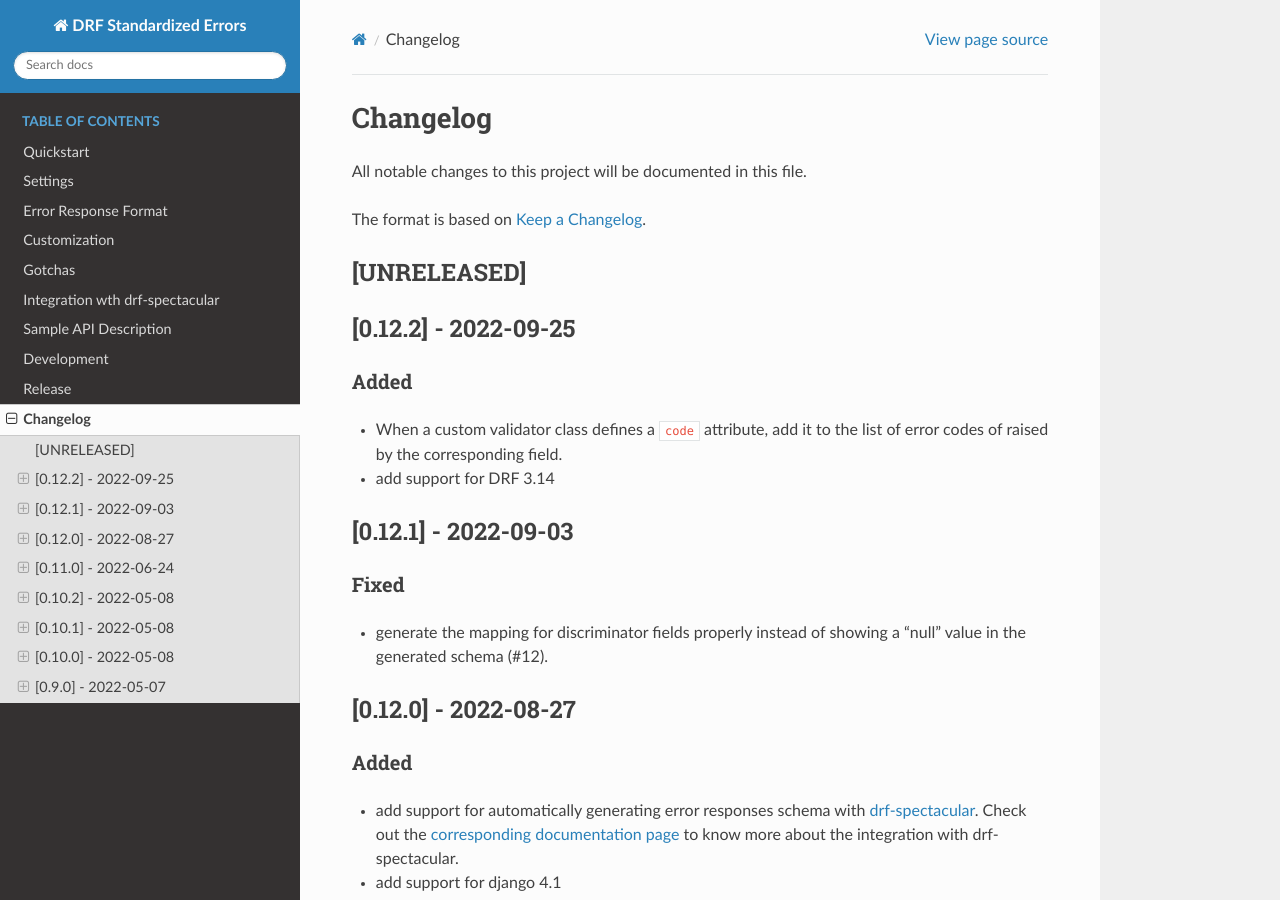
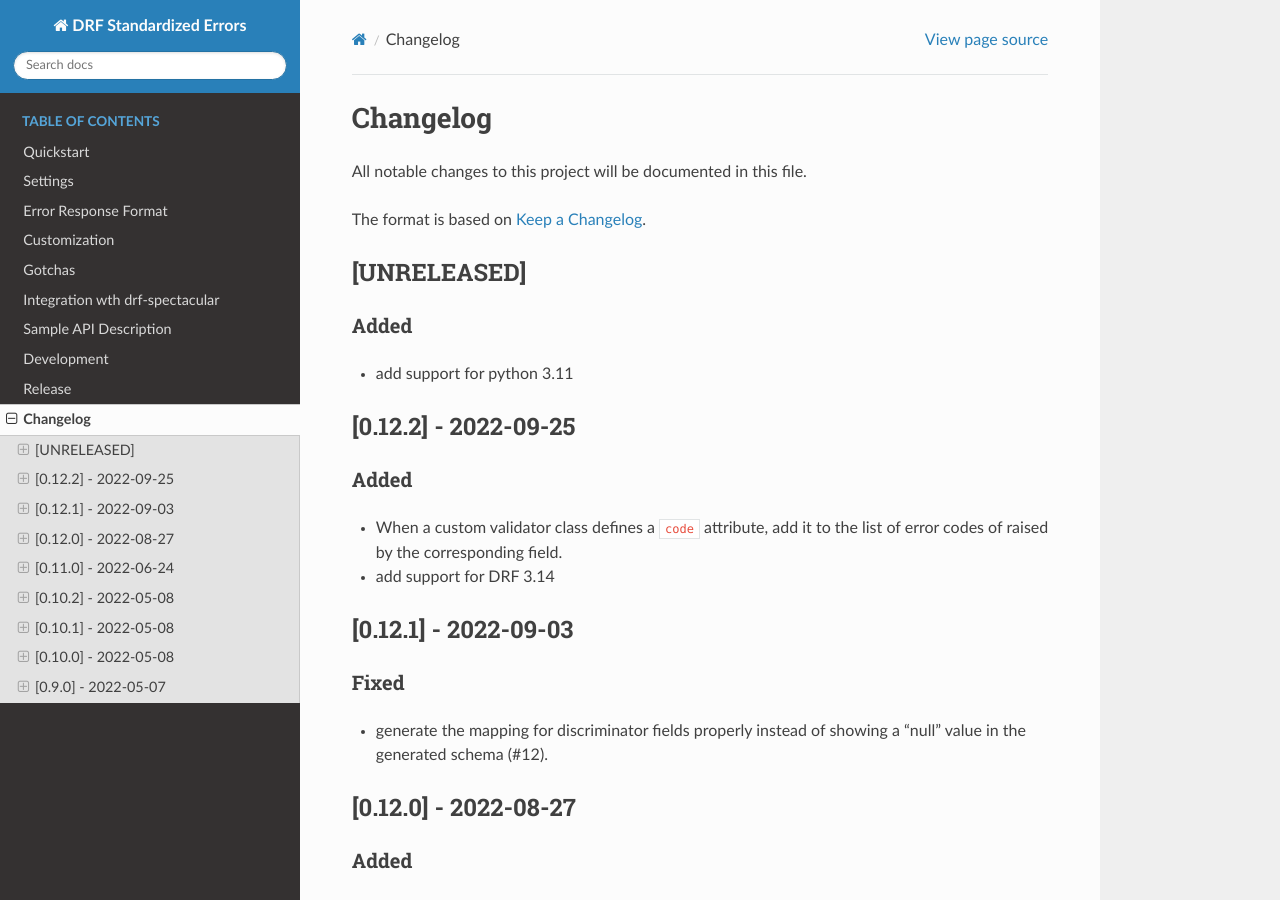
Before and after one commit to ghazi-git/drf-standardized-errors, a Sphinx documentation site: the page built from docs/changelog.md, in a window 1280 px wide and 900 px high. Built offline with Sphinx 7.4.7 and the Read the Docs theme 2.0.0, drawn with Linux system fonts in a browser that asks for light colours.

Commit message:
add support for python 3.11

```diff
--- a/docs/changelog.md
+++ b/docs/changelog.md
@@ -5,6 +5,8 @@
 The format is based on [Keep a Changelog](https://keepachangelog.com/en/1.0.0/).
 
 ## [UNRELEASED]
+### Added
+- add support for python 3.11
 
 ## [0.12.2] - 2022-09-25
 ### Added
--- a/pyproject.toml
+++ b/pyproject.toml
@@ -20,6 +20,7 @@
     "Programming Language :: Python :: 3.8",
     "Programming Language :: Python :: 3.9",
     "Programming Language :: Python :: 3.10",
+    "Programming Language :: Python :: 3.11",
 ]
 dynamic = ["version", "description"]
 requires-python = ">=3.8"
```
Also changed, not shown: 2 other files.
